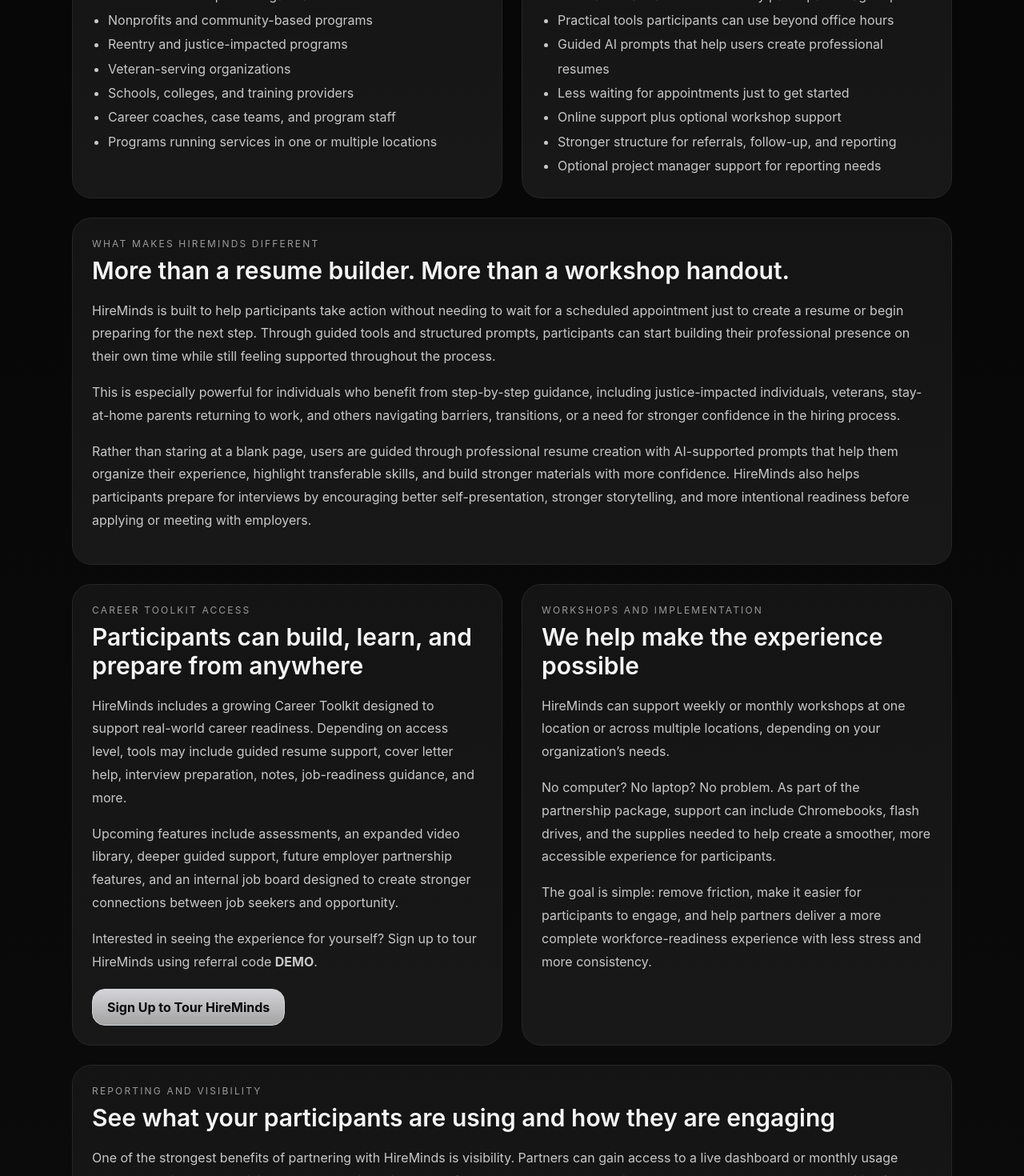
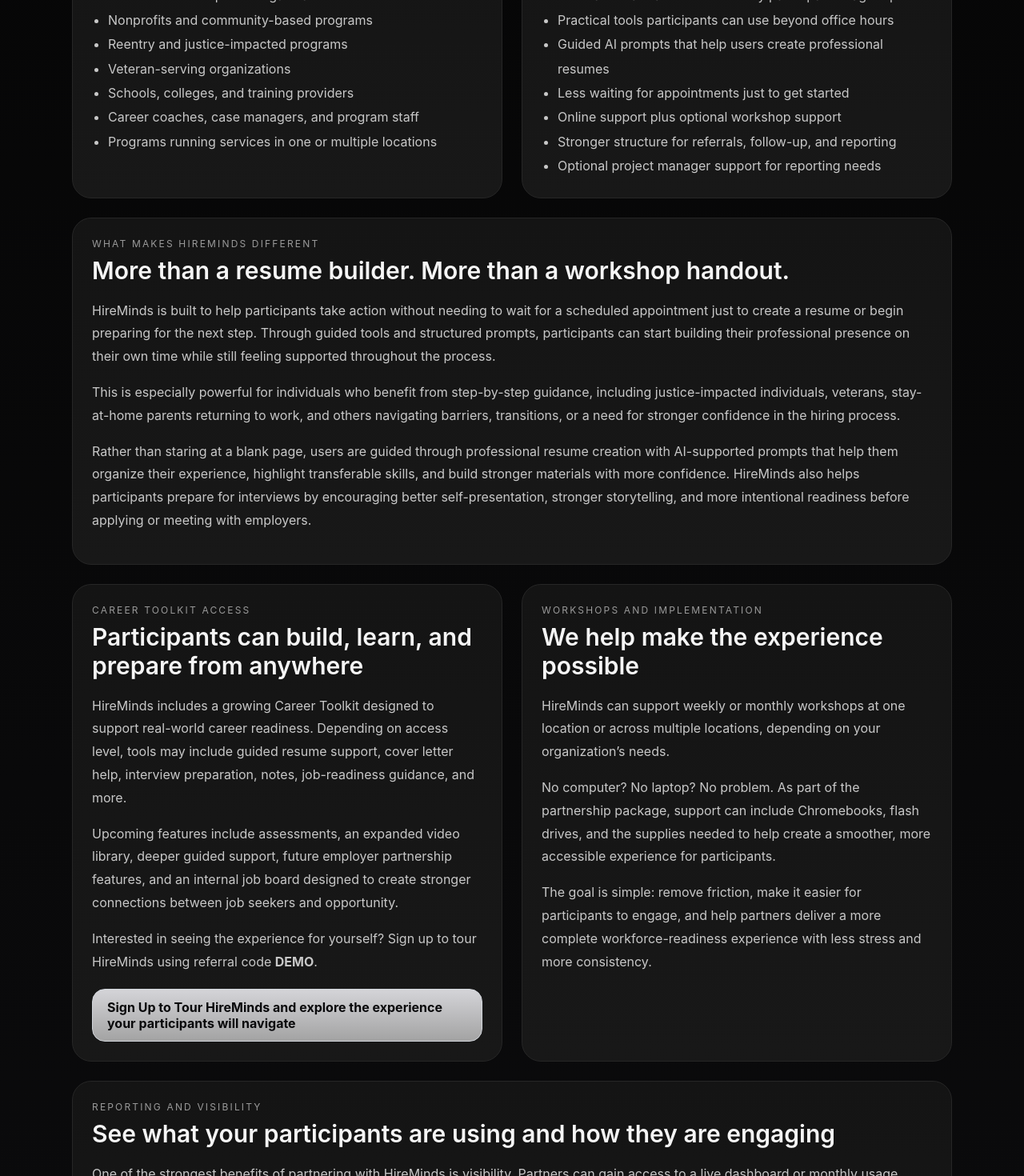
Before and after one commit to UrMizery/hireminds-platform, a Next.js app: page /partner-with-hireminds in a window 1280 px wide. Shown: the part 660-2130 px from the top of the page at 80% size. Built offline with nearby package versions, Linux system fonts and the light colour scheme; no server answers.

Commit message:
Update page.tsx

```diff
--- a/app/partner-with-hireminds/page.tsx
+++ b/app/partner-with-hireminds/page.tsx
@@ -94,7 +94,7 @@ Tour HireMinds
 <li>Reentry and justice-impacted programs</li>
 <li>Veteran-serving organizations</li>
 <li>Schools, colleges, and training providers</li>
-<li>Career coaches, case teams, and program staff</li>
+<li>Career coaches, case managers, and program staff</li>
 <li>Programs running services in one or multiple locations</li>
 </ul>
 </div>
@@ -153,7 +153,7 @@ Interested in seeing the experience for yourself? Sign up to tour HireMinds usin
 </p>
 <div style={styles.heroButtons}>
 <a href="/sign-up" style={styles.primaryTourButton}>
-Sign Up to Tour HireMinds
+Sign Up to Tour HireMinds and explore the experience your participants will navigate
 </a>
 </div>
 </div>
```
